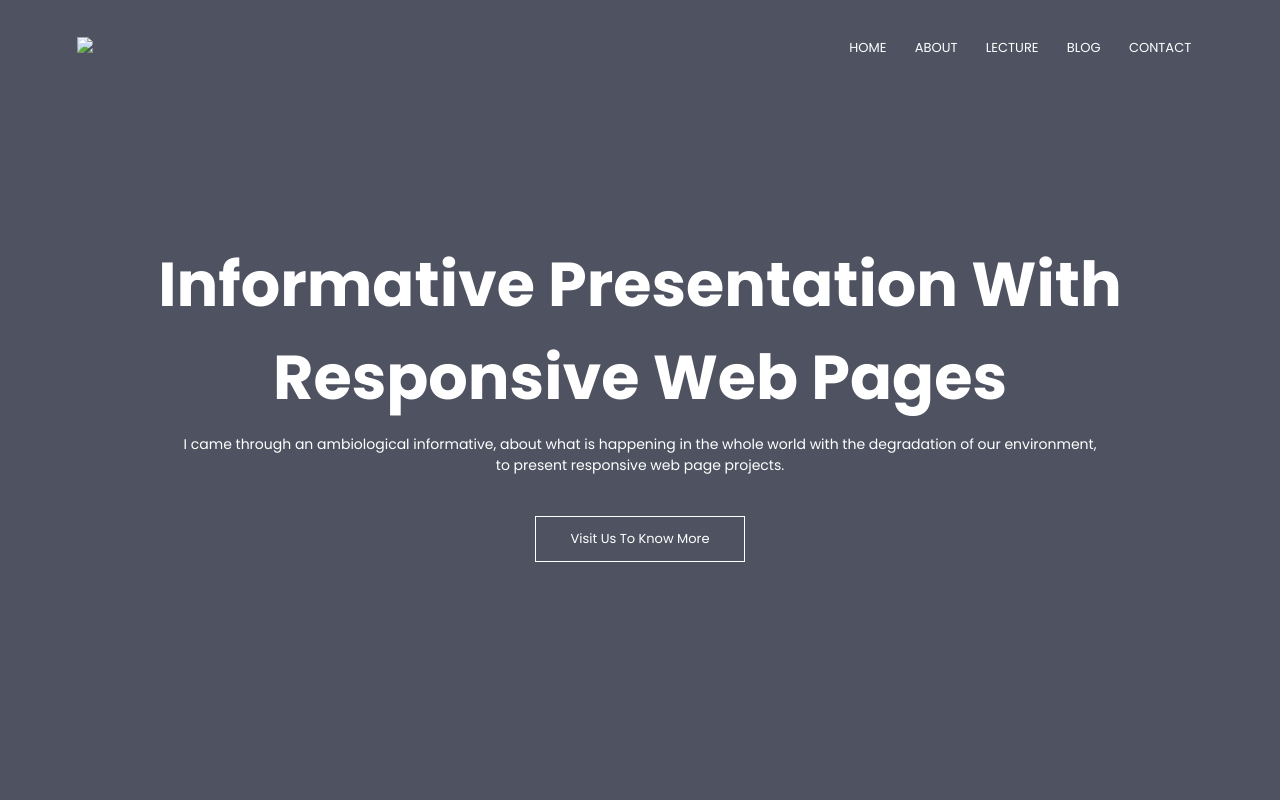
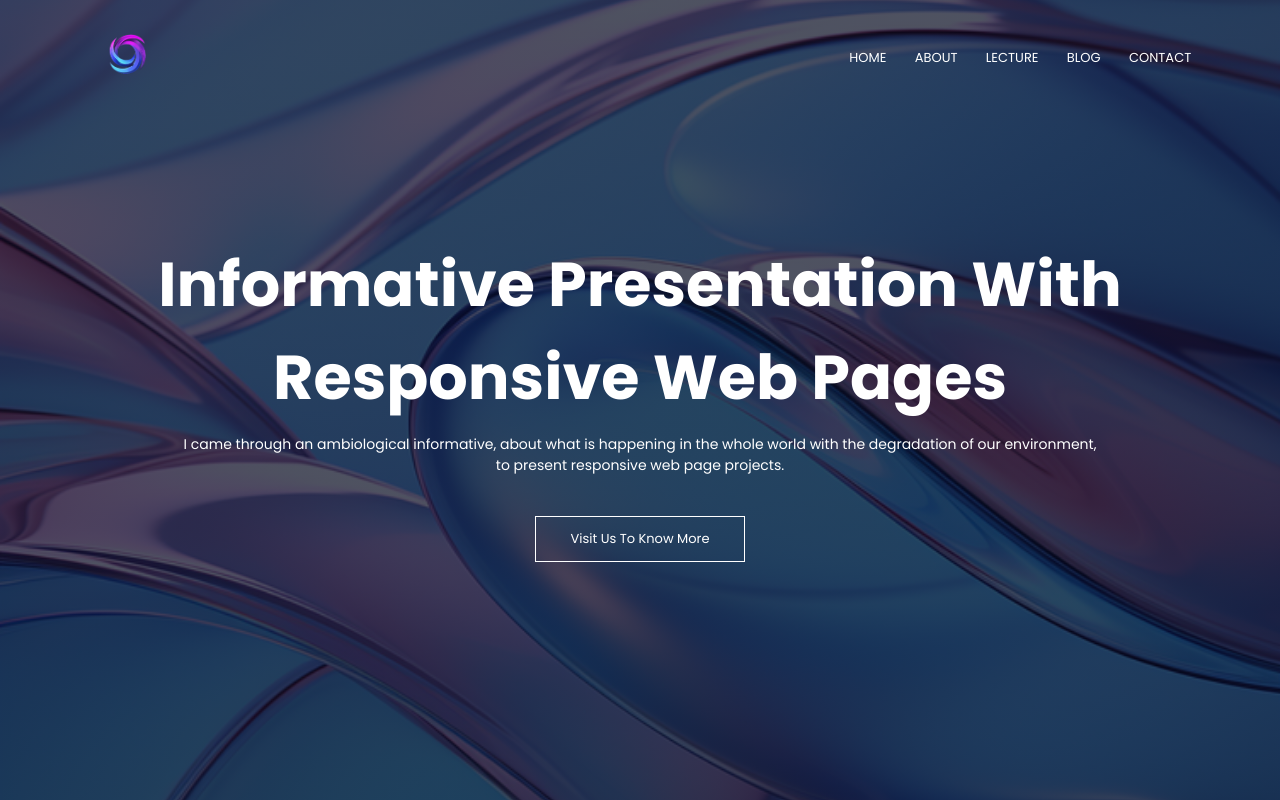
Before and after one commit to juliaSerpa1/Greenpeace, a plain HTML site: page index.html in a window 1280 px wide. Drawn offline with Linux system fonts and the light colour scheme; a web font is replaced by a local one.

Commit message:
atualizando home

```diff
--- a/index.html
+++ b/index.html
@@ -4,7 +4,7 @@
     <meta charset="UTF-8">
     <meta http-equiv="X-UA-Compatible" content="IE=edge">
     <meta name="viewport" content="width=device-width, initial-scale=1.0">
-    <title>Aluguel de Casas</title>
+    <title>Page</title>
     <link rel="stylesheet" href="style.css">
     <link rel="preconnect" href="https://fonts.googleapis.com">
 <link rel="preconnect" href="https://fonts.gstatic.com" crossorigin>
@@ -13,7 +13,7 @@
 <body>
 <section class="header">
     <nav>
-        <a href="index.html"><img src="imagens/logo.png"></a>
+        <a href="index.html"><img src="images/icon.png"></a>
         <div class="nav-links">
             <ul>
                 <li><a href="">HOME</a></li>
--- a/style.css
+++ b/style.css
@@ -7,7 +7,7 @@
     min-height: 100vh;
     width: 100%;
     background-image: linear-gradient(rgba(4,9,30,0.7), rgba(4,9,30,0.7)),
-    url('../imagens/banner.jpg');
+    url('images/background.png');
     background-position: center center;
     background-size: cover;
     position: relative;
@@ -19,7 +19,7 @@ nav{
     align-items: center;
 }
 nav img{
-    width: 150px;
+    width: 100px;
 }
 .nav-links{
     flex: 1;
@@ -40,7 +40,7 @@ nav img{
     content: '';
     width: 0%;
     height: 2px;
-    background: #329115;
+    background: #55aadb;
     display: block;
     margin: auto;
     transition: 0.5s;
```
Also changed, not shown: images/background.png (added), images/icon.png (added).
